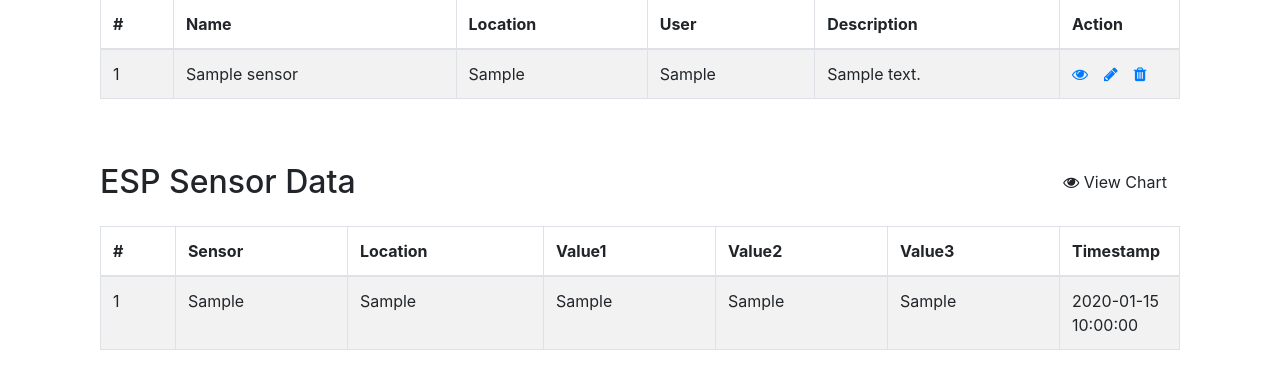
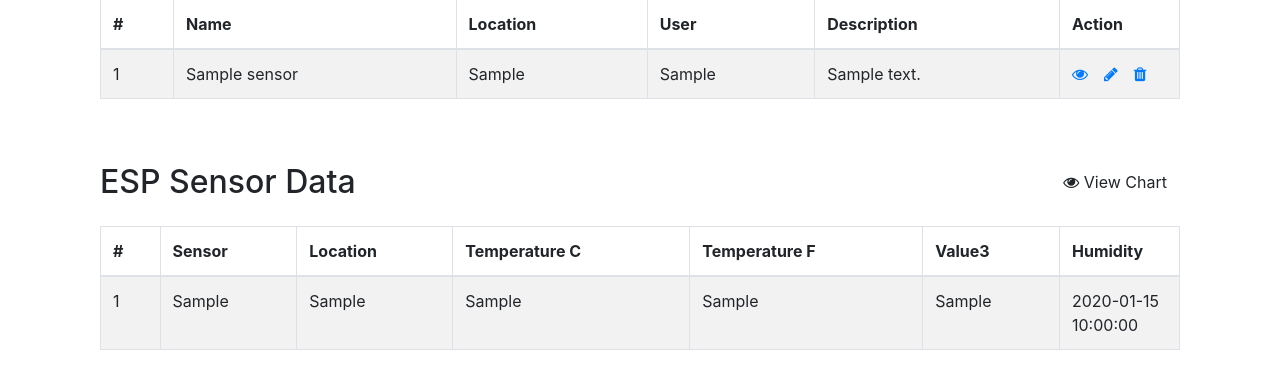
Before and after one commit to VlasiukRV/AppESP32, a PHP site: page / in a window 1280 px wide. Shown: the part 111-500 px from the top of the page. Run offline with PHP 8.4, Linux system fonts and the light colour scheme; tables that the repository leaves empty or names only in its code hold one stand-in row (values such as "Sample post"); data that the repository does not hold is empty.

Commit message:
[Frontend]
- edited table column

```diff
--- a/src/esp-data-select.php
+++ b/src/esp-data-select.php
@@ -17,10 +17,10 @@
                 echo "<th>#</th>";
                 echo "<th>Sensor</th>";
                 echo "<th>Location</th>";
-                echo "<th>Value1</th>";
-                echo "<th>Value2</th>";
+                echo "<th>Temperature C</th>";
+                echo "<th>Temperature F</th>";
                 echo "<th>Value3</th>";
-                echo "<th>Timestamp</th>";
+                echo "<th>Humidity</th>";
                 echo "</tr>";
                 echo "</thead>";
                 echo "<tbody>";
```
